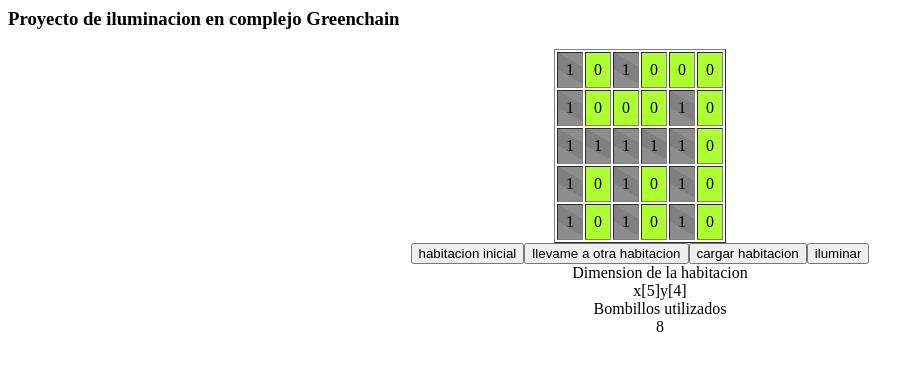
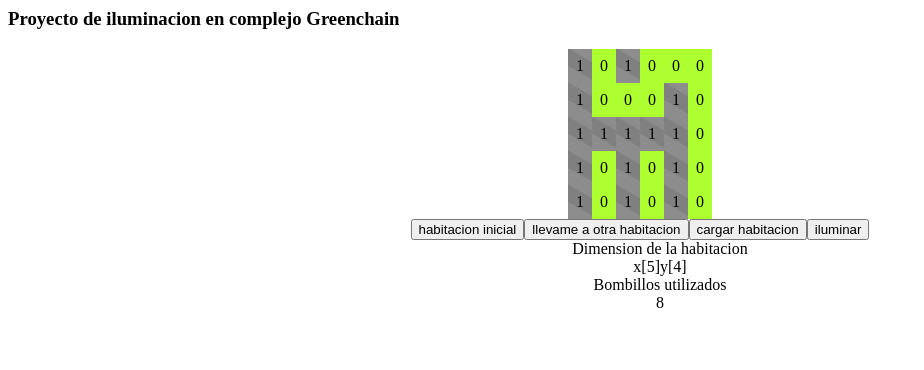
Before and after one commit to katla20/angular_room_dark, an Angular app: page / in a window 1280 px wide. Shown: the top 370 px of the page, without its empty margins (0-924 px from the left). Built offline with nearby package versions, Linux system fonts and the light colour scheme.

Commit message:
css remove border grid

```diff
--- a/src/app/app.component.html
+++ b/src/app/app.component.html
@@ -1,8 +1,8 @@
 <div class="container">
   <h3>Proyecto de iluminacion en complejo Greenchain</h3>
 
-  <div class="table-grid">
-    <table class="" border="1">
+  <div class="grid">
+    <table class="table-grid" border="0" cellspacing="0" cellpadding="0">
       <tbody>
         <tr class="tr-grid">
           <td class="cell-grid wall" data-feature="wall">1</td>
```
